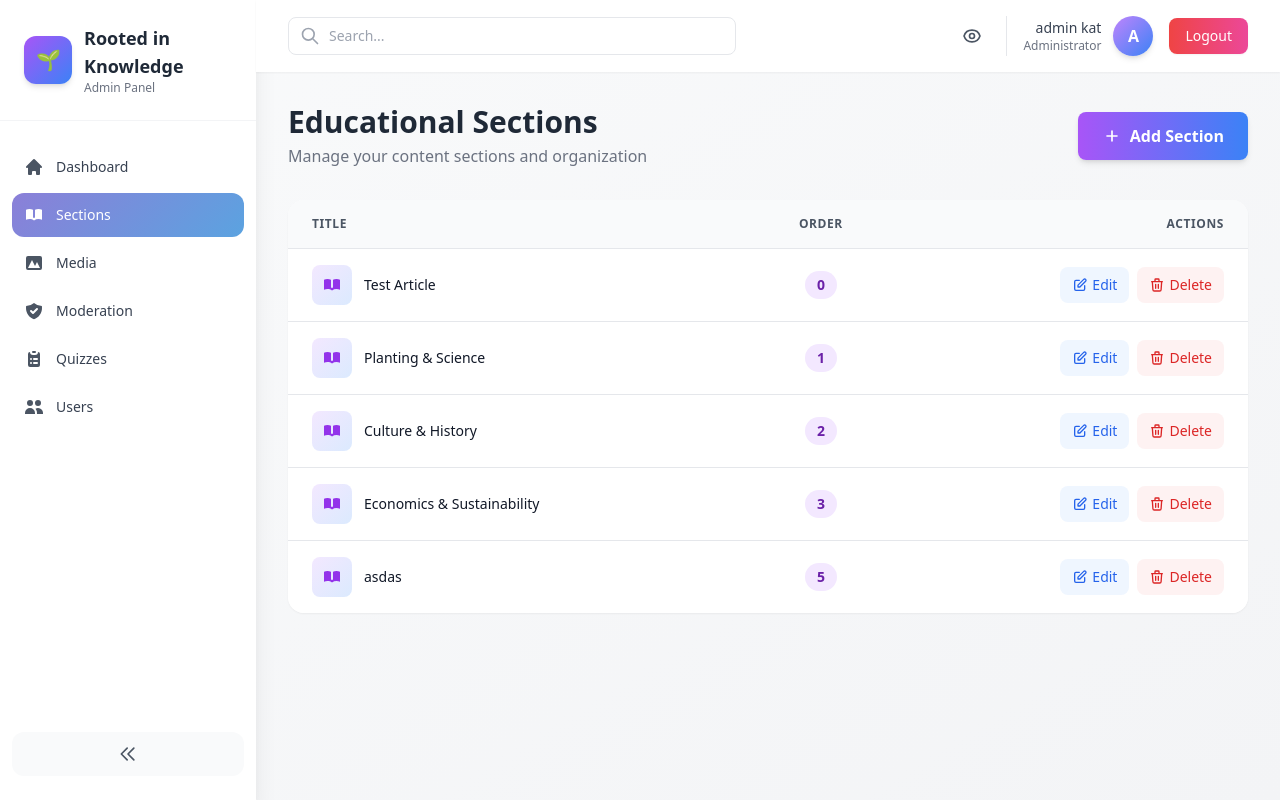
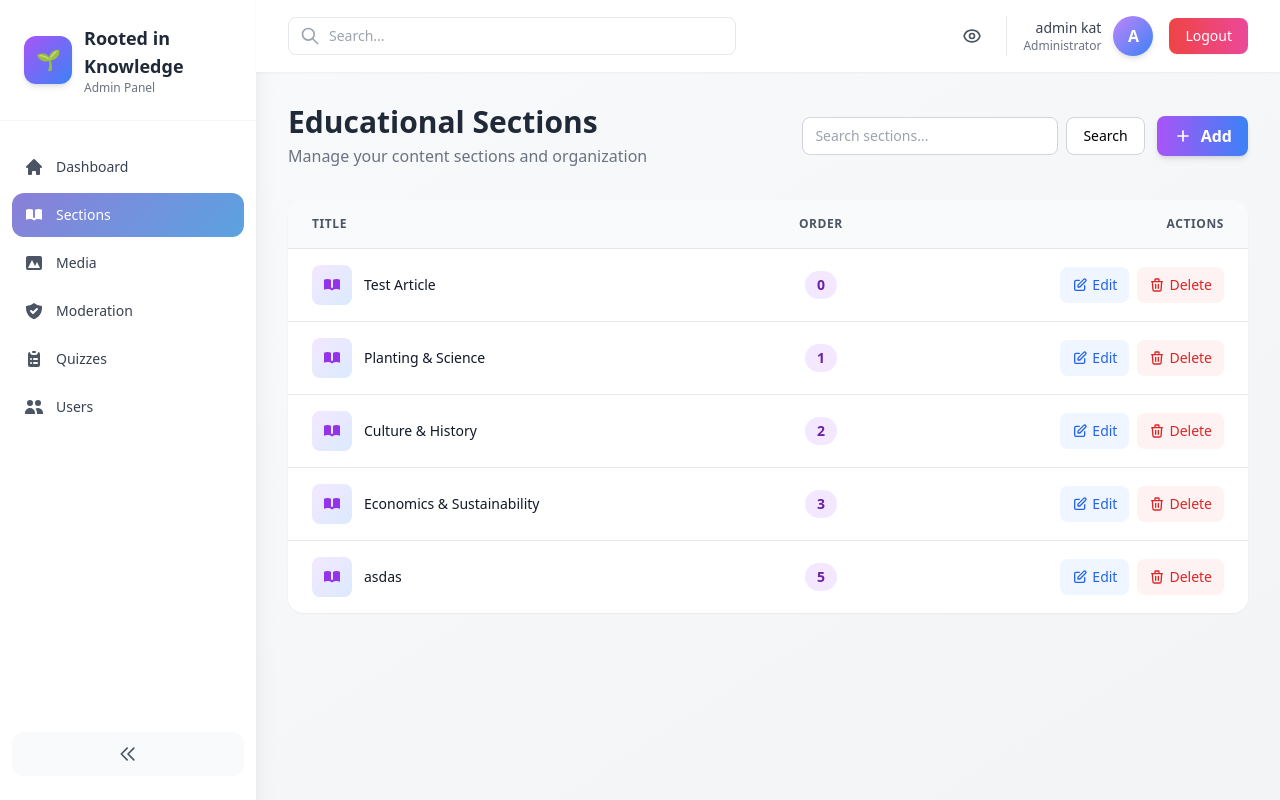
Before and after one commit to kbrbs/project, a Django app: page /admin-panel/sections/ in a window 1280 px wide. Run offline with Django 4.2, Linux system fonts and the light colour scheme; a user stored in the database is signed in; data comes from the database, SQL or seed files in the repository; both versions use the stored data as it was after the commit; some libraries are stand-ins or nearby versions.

Commit message:
added search bar to sections, media,users and moderation for searching ofc

```diff
--- a/core/templates/core/admin_panel/section_list.html
+++ b/core/templates/core/admin_panel/section_list.html
@@ -7,12 +7,21 @@
     <h1 class="text-3xl font-bold text-gray-800">Educational Sections</h1>
     <p class="text-gray-500 mt-1">Manage your content sections and organization</p>
   </div>
-  <a href="{% url 'core:admin_section_add' %}" class="inline-flex items-center justify-center gap-2 px-6 py-3 bg-gradient-to-r from-purple-500 to-blue-500 text-white font-semibold rounded-lg hover:from-purple-600 hover:to-blue-600 transition-all shadow-md hover:shadow-lg">
-    <svg class="w-5 h-5" fill="none" stroke="currentColor" viewBox="0 0 24 24">
-      <path stroke-linecap="round" stroke-linejoin="round" stroke-width="2" d="M12 6v6m0 0v6m0-6h6m-6 0H6"></path>
-    </svg>
-    Add Section
-  </a>
+  <div class="flex items-center gap-3 w-full sm:w-auto">
+    <form method="get" class="flex items-center gap-2 w-full sm:w-auto">
+      <input type="search" name="q" value="{{ request.GET.q }}" placeholder="Search sections..." class="w-full sm:w-64 px-3 py-2 border border-gray-300 rounded-lg text-sm focus:outline-none focus:ring-2 focus:ring-purple-500 focus:border-transparent" />
+      <button type="submit" class="px-4 py-2 text-sm bg-white border border-gray-300 rounded-lg hover:bg-gray-50">Search</button>
+      {% if request.GET.q %}
+        <a href="{% url 'core:admin_sections' %}" class="px-3 py-2 text-sm text-gray-600 hover:text-gray-800">Clear</a>
+      {% endif %}
+    </form>
+    <a href="{% url 'core:admin_section_add' %}" class="inline-flex items-center justify-center gap-2 px-4 py-2 bg-gradient-to-r from-purple-500 to-blue-500 text-white font-semibold rounded-lg hover:from-purple-600 hover:to-blue-600 transition-all shadow-md hover:shadow-lg">
+      <svg class="w-5 h-5" fill="none" stroke="currentColor" viewBox="0 0 24 24">
+        <path stroke-linecap="round" stroke-linejoin="round" stroke-width="2" d="M12 6v6m0 0v6m0-6h6m-6 0H6"></path>
+      </svg>
+      Add
+    </a>
+  </div>
 </div>
 
 <!-- Sections Table -->
```
Also changed, not shown: core/templates/core/admin_panel/media_list.html (+15 -6 lines), core/templates/core/admin_panel/moderation_list.html (+18 -3 lines), core/templates/core/admin_panel/user_list.html (+15 -6 lines), db.sqlite3.
